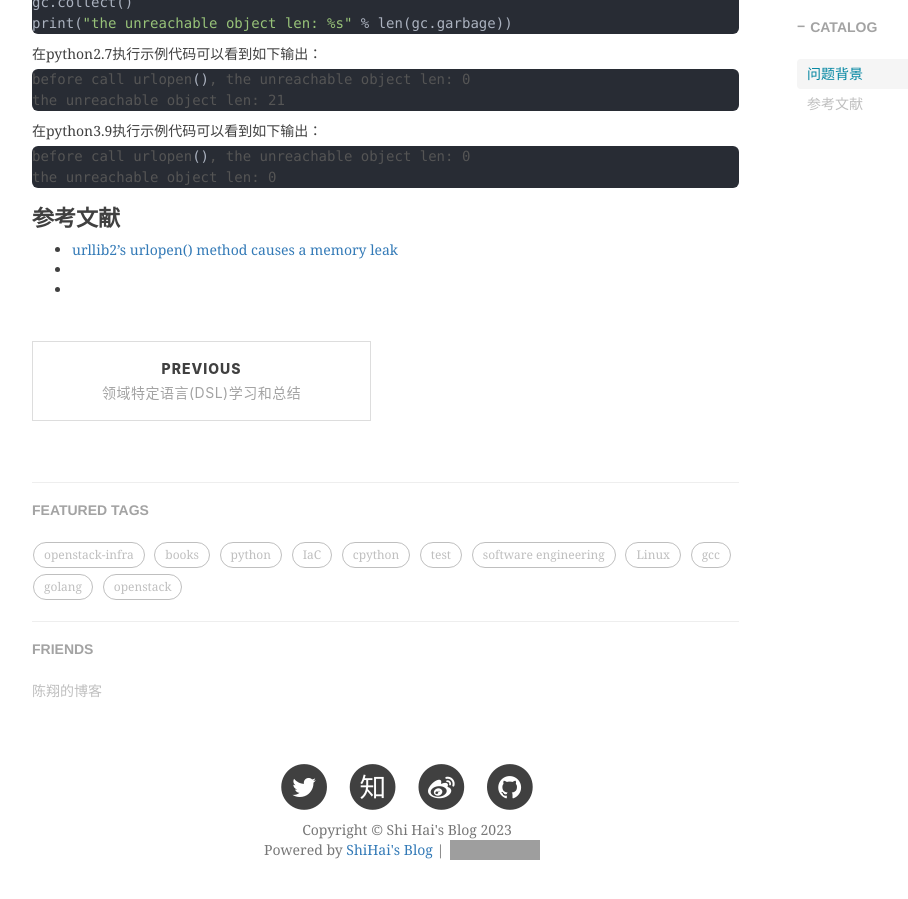
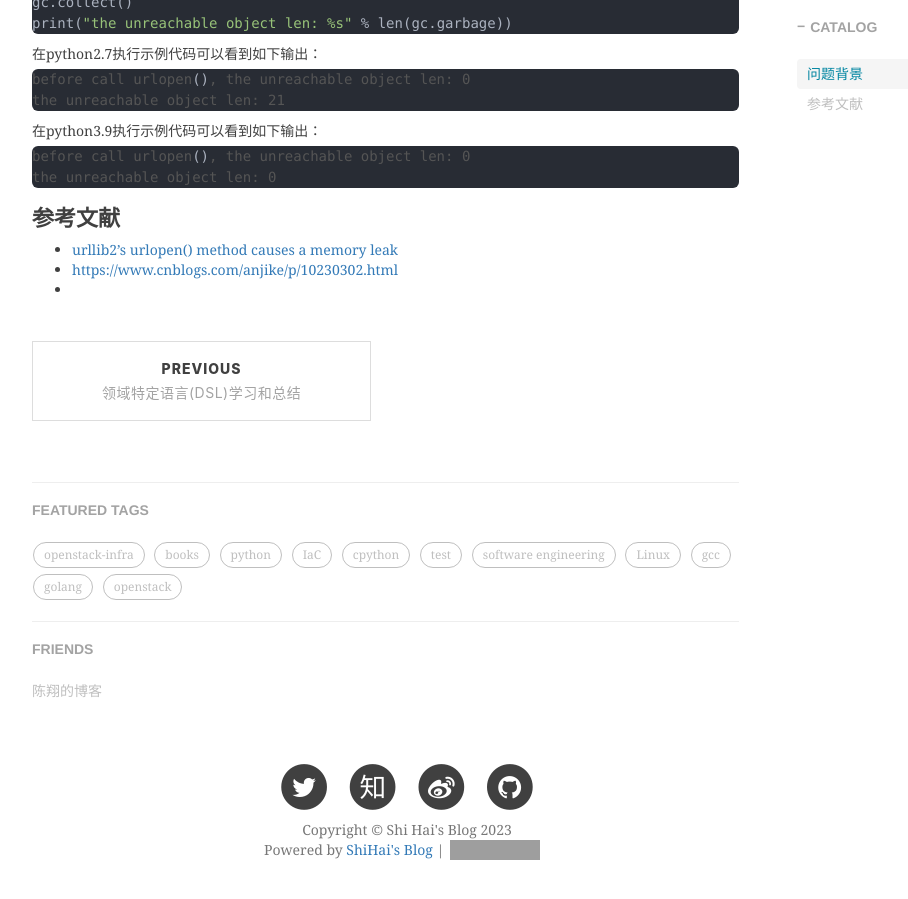
Before and after one commit to shihai1991/shihai1991.github.io, a Jekyll site: the page built from _posts/2023-02-23-urllib内存泄露问题分析.md, in a window 1280 px wide and 900 px high, scrolled down 1040 px. Shown: the whole window, without its empty margins (233-1141 px from the left). Built offline with Jekyll 4.4.1, drawn with Linux system fonts in a browser that asks for light colours; nearby versions of some CDN libraries; comment, search, counter and statistics services are not loaded; some of the changed lines change nothing that is shown; grey boxes are pictures that could not be loaded.

Commit message:
Update 2023-02-23-urllib内存泄露问题分析.md

```diff
--- a/_posts/2023-02-23-urllib内存泄露问题分析.md
+++ b/_posts/2023-02-23-urllib内存泄露问题分析.md
@@ -48,5 +48,5 @@ the unreachable object len: 0
 
 # 参考文献
 - [urllib2's urlopen() method causes a memory leak](https://github.com/python/cpython/issues/42012)
-- [](https://www.zhihu.com/question/21747929/answer/569469557)
+- [https://www.cnblogs.com/anjike/p/10230302.html](https://www.zhihu.com/question/21747929/answer/569469557)
 - [](https://www.cnblogs.com/anjike/p/10230302.html)
```
